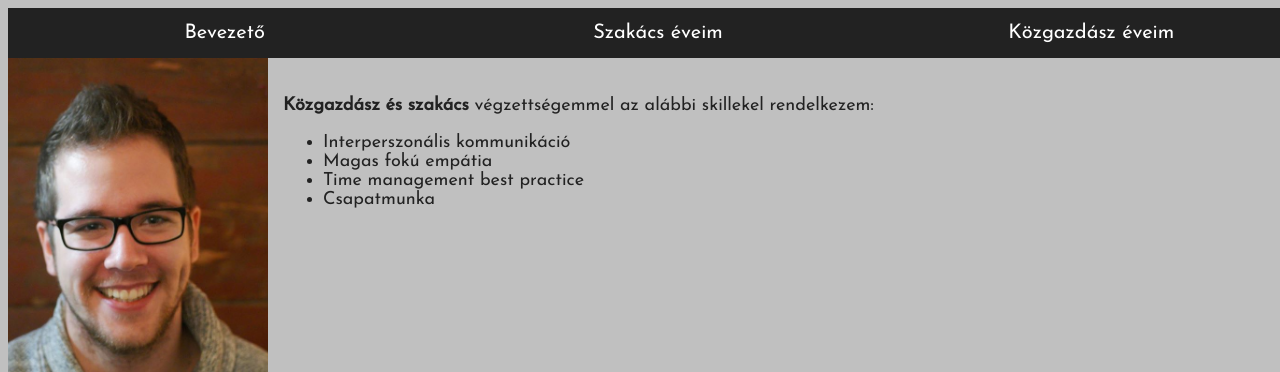
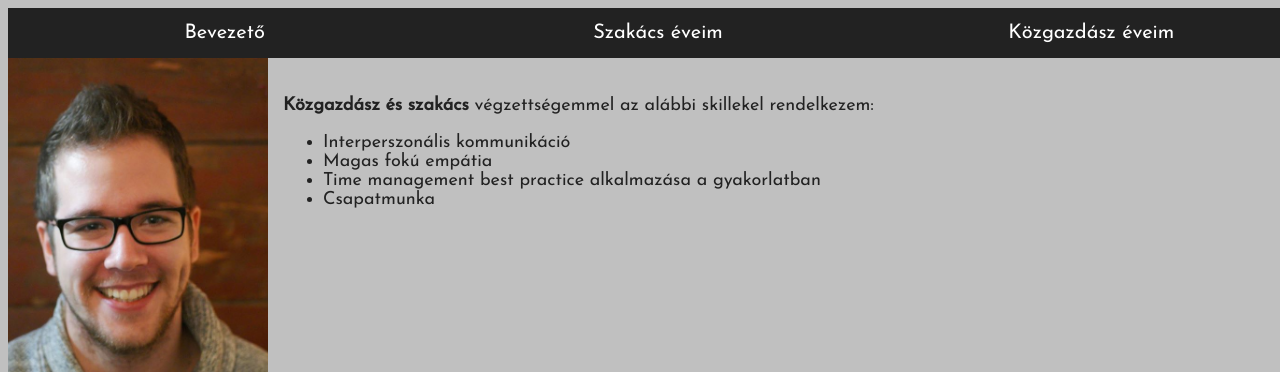
Before and after one commit to csbalazs-git/csbalazs-git.github.io, a plain HTML site: page index.html in a window 1280 px wide. Shown: the top 372 px of the page. Drawn offline with Linux system fonts and the light colour scheme.

Commit message:
Update index.html

```diff
--- a/index.html
+++ b/index.html
@@ -27,7 +27,7 @@
       <ul>
         <li>Interperszonális kommunikáció</li>
         <li>Magas fokú empátia</li>
-        <li>Time management best practice</li>
+        <li>Time management best practice alkalmazása a gyakorlatban</li>
         <li>Csapatmunka</li>
       </ul>
   </div>
```
